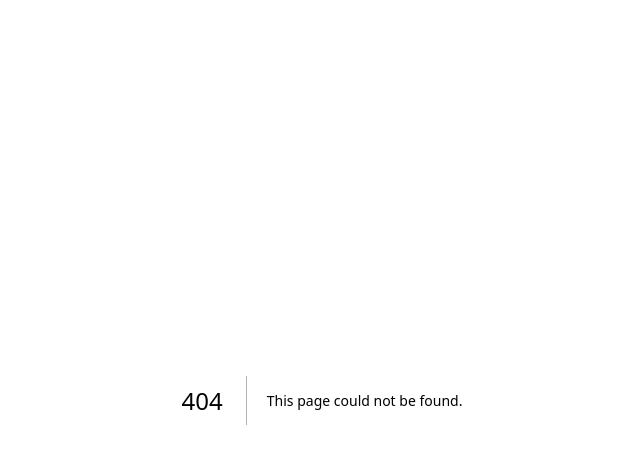
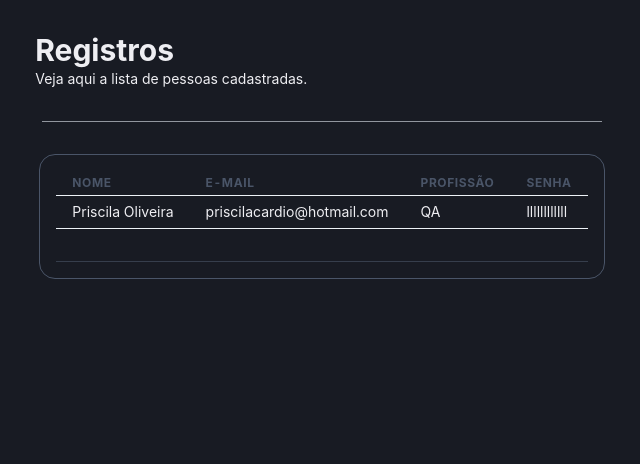
Before and after one commit to moutinhofuturedev/Good-Form, a Next.js app: page /list in a window 1280 px wide. Before the commit this address had no page. Shown: the top 464 px of the page, without its empty margins (318-958 px from the left). Built offline with nearby package versions, Linux system fonts and the light colour scheme; data requests are answered from the project's data file.

Commit message:
chore: implementando página de listagem

```diff
--- /dev/null
+++ b/src/pages/list.tsx
@@ -0,0 +1,88 @@
+import {
+  Box,
+  Text,
+  Divider,
+  Heading,
+  Table,
+  TableContainer,
+  Tbody,
+  Td,
+  Th,
+  Thead,
+  Tr,
+  Flex,
+  Container,
+} from "@chakra-ui/react";
+import Head from "next/head";
+import { useEffect, useState } from "react";
+import { api } from '../api/api';
+
+type ListProps = {
+    name: string
+    email: string
+    password: string
+    profession: string
+}
+
+export default function List() {
+    const [user, setUser] = useState<ListProps>({
+        name: '',
+        email: '',
+        password: '',
+        profession: '',
+    })
+
+     async function loadList() {
+       const response = await api.get('/form')
+       const data = await response.data
+
+       setUser({
+        name: data[1].name,
+        email: data[1].email,
+        password: data[1].password,
+        profession: data[1].profession,
+    })
+     }
+
+     useEffect(() => {
+        loadList()
+     }, [])
+
+    return(
+        <Box h="100vh">
+            <Head>
+                <title>Form | Listagem</title>
+            </Head>
+            <Flex flexDirection="column" justifyContent="center" alignItems="center">
+            <Container mt="2rem">
+                <Heading as="h2" size="lg">Registros</Heading>
+                <Text fontSize="sm">Veja aqui a lista de pessoas cadastradas.</Text>
+            </Container>
+            <Divider py="1rem" maxW="560px"/>
+            <Box border="1px" borderColor="gray.600" borderRadius="1rem" p="1rem" mt="2rem" maxW="680px">
+                <TableContainer>
+                    <Table size='sm'>
+                        <Thead>
+                            <Tr>
+                                <Th>Nome</Th>
+                                <Th>E-mail</Th>
+                                <Th>Profissão</Th>
+                                <Th>Senha</Th>
+                            </Tr>
+                        </Thead>
+                        <Tbody>
+                            <Tr>
+                                <Td>{user.name}</Td>
+                                <Td>{user.email}</Td>
+                                <Td>{user.profession}</Td>
+                                <Td>{user.password}</Td>
+                            </Tr>
+                        </Tbody>
+                    </Table>
+                </TableContainer>
+                <Divider mt="2rem" />
+            </Box>
+            </Flex>
+        </Box>
+    )
+}
```
